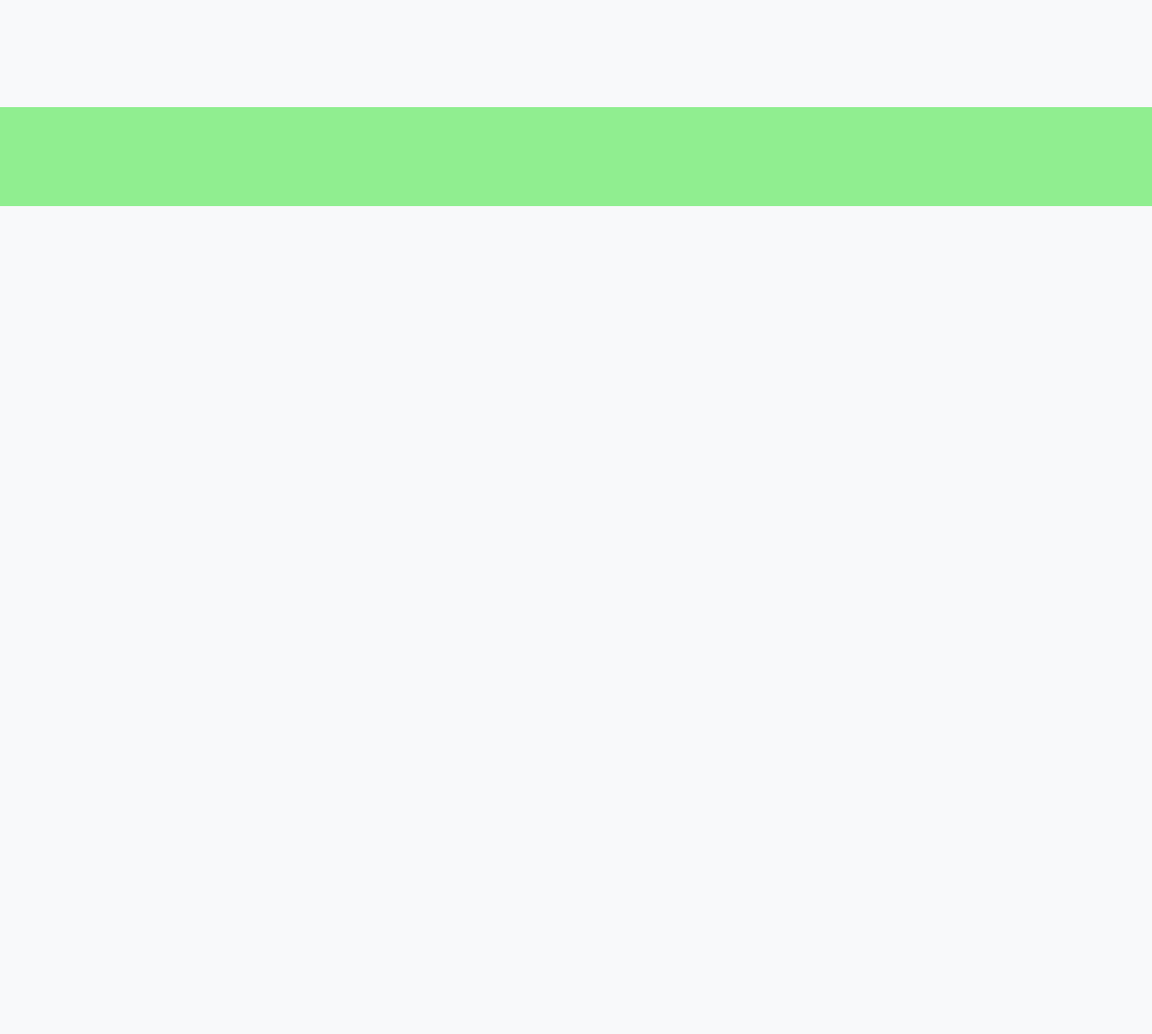
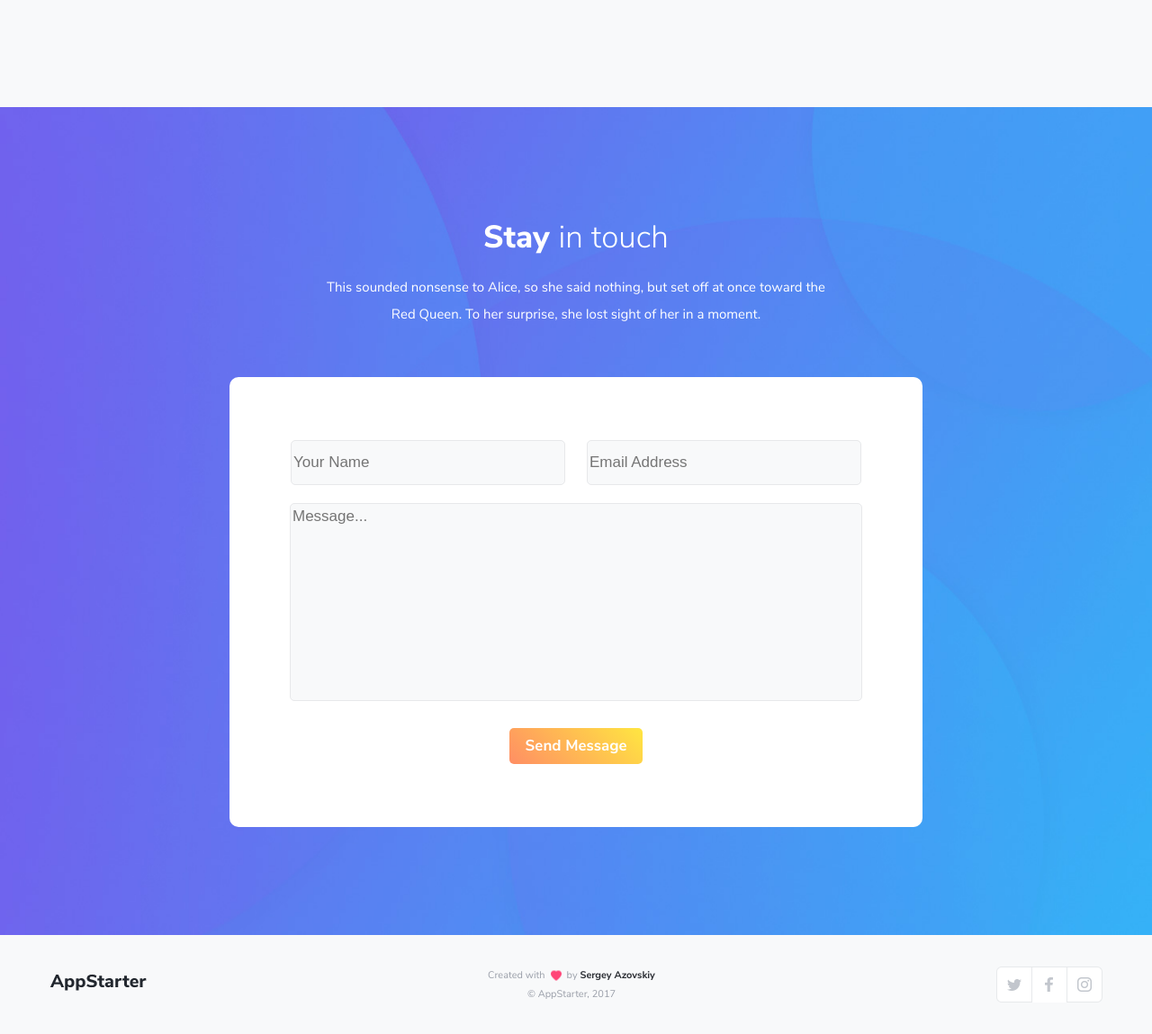
Before and after one commit to Romserg/AppStarter, a website: page src/index.html in a window 1280 px wide. Shown: the part 6564-7713 px from the top of the page at 90% size. Before the commit the page ends 6793 px from the top, so only its background shows below. Drawn offline with Linux system fonts and the light colour scheme.

Commit message:
section 'contact' and footer. Finish static.

```diff
--- a/src/css/styles.css
+++ b/src/css/styles.css
@@ -792,9 +792,139 @@ body {
 	background: url(../img/icon-apply2.png) 0 0 no-repeat;
 }
 
+.contact {
+	position: relative;
+	display: flex;
+	justify-content: space-between;
+	align-items: center;
+	box-sizing: border-box;
+	width: 100%;
+	height: 920px;
+	padding: 120px 0;
+	background: url(../img/bg-main.jpg) 0 0 no-repeat;
+	background-size: 100% 100%;
+	text-align: center;
+}
+
+.contact .container {
+	display: flex;
+	flex-direction: column;
+	justify-content: center;
+	align-items: center;
+	max-width: 770px;
+}
+
+.contact .container .top-box {
+	max-width: 570px;
+}
+
+.contact .container .top-box h3 {
+	color: #fff;
+	font-size: 35px;
+	line-height: 50px;
+}
+
+.contact .container .top-box p {
+	color: #fff;
+	line-height: 30px;
+}
+
+.contact .container form {
+	display: flex;
+	flex-direction: column;
+	justify-content: space-between;
+	align-items: center;
+	box-sizing: border-box;
+	width: 770px;
+	height: 500px;
+	margin-top: 40px;
+	background-color: #fff;
+	padding: 70px 0;
+	border-radius: 10px;
+}
+
+.contact input {
+	width: 305px;
+	height: 50px;
+	box-sizing: border-box;
+	border-radius: 5px;
+	background: #f8f9fa;
+	border: 1px solid #e7e8ea;
+	font-size: 17px;
+	line-height: 23px;
+	color: #b9bdc3;
+	margin: 0 10px 20px;
+}
+
+.contact .container form textarea {
+	width: 630px;
+	background: #f8f9fa;
+	line-height: 23px;
+	font-size: 17px;
+	color: #b9bdc3;
+	border: 1px solid #e7e8ea;
+	border-radius: 5px;
+	resize: none;
+	margin-bottom: 30px;
+}
+
 /* Footer---------------------------------------- */
 
 .footer {
 	height: 110px;
-	background: lightgreen;
 }
+
+.footer .container {
+	height: 100%;
+	display: flex;
+	justify-content: space-between;
+	align-items: center;
+}
+
+.footer .author {
+	display: flex;
+	flex-direction: column;
+	justify-content: flex-end;
+	align-items: center;
+	font-size: 0;
+}
+
+.footer .author span:nth-of-type(1),
+.footer .author span:nth-of-type(2),
+.footer .author .copyright {
+	color: #999ea8;
+	font-size: 11px;
+	line-height: 15px;
+}
+
+.footer .author span:nth-of-type(1)::after {
+	content: '';
+	position: absolute;
+	top: 50%;
+	right: 0;
+	transform: translateY(-50%);
+	width: 12px;
+	height: 11px;
+	background: url(../img/icon-heart.png) 0 0 no-repeat;
+}
+
+.footer .author span:nth-of-type(1) {
+	position: relative;
+	padding-right: 18px;
+}
+
+.footer .author span:nth-of-type(2) {
+	padding-left: 6px;
+}
+
+.footer .author span:nth-of-type(3) {
+	color: #282b31;
+	font-size: 11px;
+	line-height: 15px;
+	font-weight: 700;
+}
+
+.footer .social {
+	height: 40px;
+	font-size: 0;
+}
--- a/src/index.html
+++ b/src/index.html
@@ -312,11 +312,55 @@
 					</div>
 				</div>
 			</div>
+		</section>
 
+		<section class="contact">
+			<div class="content-wrapper">
+				<div class="container">
+					<div class="top-box">
+						<h3>
+							<span class="extra">Stay </span>
+							<span class="light">in touch</span>
+						</h3>
+						<p>This sounded nonsense to Alice, so she said nothing, but set off at once toward the Red Queen. To her surprise, she lost sight of her in a moment.</p>
+					</div>
+					<div class="bot-box">
+						<form action="">
+							<div>
+								<input type="text" placeholder="Your Name" id="name">
+								<input type="email" placeholder="Email Address" id="email">
+							</div>
+							<textarea placeholder="Message..." cols="30" rows="10"></textarea>
+							<button class="button" type="submit">Send Message</button>
+						</form>
+					</div>
+				</div>
+			</div>
 		</section>
 
 		<footer class="footer">
-
+			<div class="content-wrapper">
+				<div class="container">
+					<a href="index.html" class="logo">
+						<img src="./img/logo2.png" alt="App Starter">
+					</a>
+					<div class="author">
+						<div class="by">
+							<span>Created with</span>
+							<span>by </span>
+							<span>Sergey Azovskiy</span>
+						</div>
+						<div class="copyright">
+							&copy AppStarter, 2017
+						</div>
+					</div>
+					<div class="social">
+						<a href="#"><img src="./img/icon-twitter.png" alt="Twitter" class="twit"></a>
+						<a href="#"><img src="./img/icon-facebook.png" alt="Facebook" class="fb"></a>
+						<a href="#"><img src="./img/icon-insta.png" alt="Instagram" class="insta"></a>
+					</div>
+				</div>
+			</div>
 		</footer>
 		<!-- .footer -->
 
```
Also changed, not shown: src/img/logo2.png (added).
